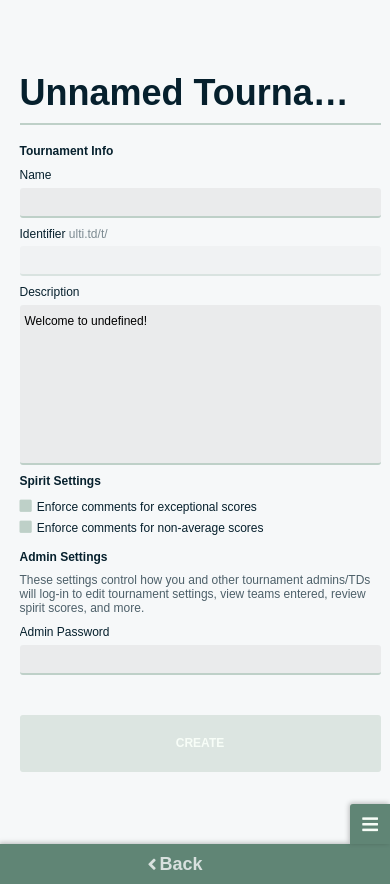
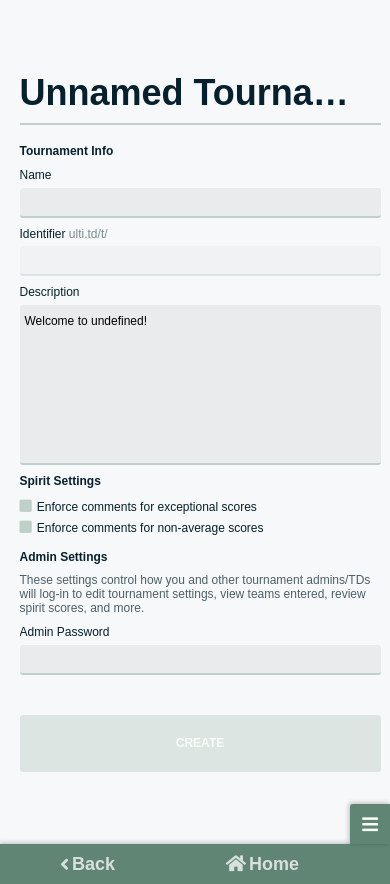
Before and after one commit to BROOSWAJNE/ulti-td, a Vue app: page /new in a window 390 px wide. Built offline with nearby package versions, Linux system fonts and the light colour scheme.

Commit message:
[navigation] adds home button in mobile mode

```diff
--- a/src/components/common/Navigation.vue
+++ b/src/components/common/Navigation.vue
@@ -10,6 +10,11 @@
                 v-on:click="$router.go(-1)">
                 <i class="icon fas fa-angle-left"></i>
                 <span class="text">Back</span>
+            </button>
+            <button class="text-button home" tabindex="-1"
+                v-on:click="$router.push({ name: 'home' })">
+                <i class="icon fas fa-home"></i>
+                <span class="text">Home</span>
             </button>
         </div>
         <div class="links" v-if="settings.links.length">
@@ -79,6 +84,9 @@ export default {
                 margin-right: 3px
             &:hover
                 opacity: 0.7
+
+            &.home
+                display: none
 
     .links
         height: 100%
@@ -155,6 +163,9 @@ export default {
                     &:hover
                         background-color: hsl(153, 16%, 40%)
 
+                    &.home
+                        display: initial
+
             .links
                 flex-flow: row
                 width: 100%
```
